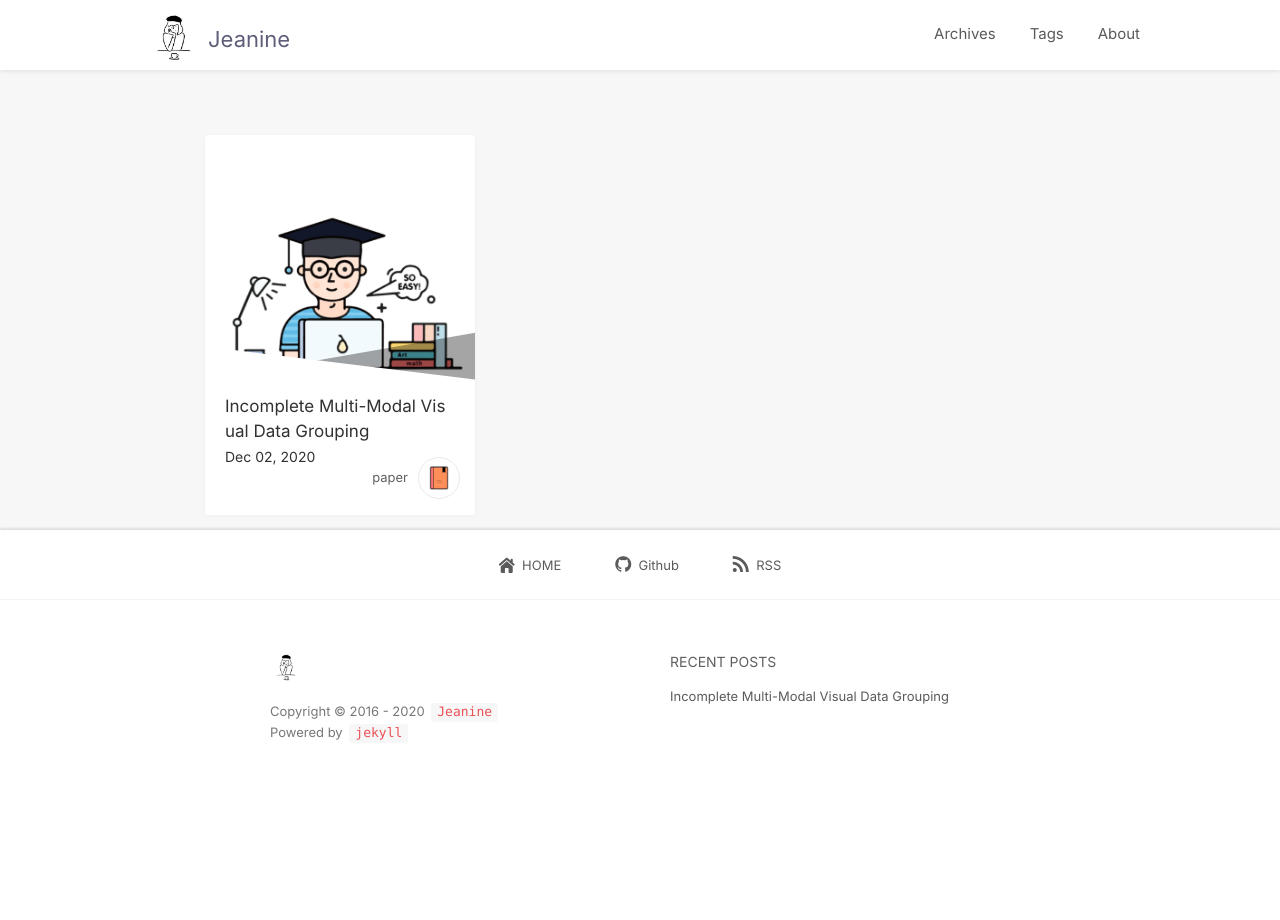
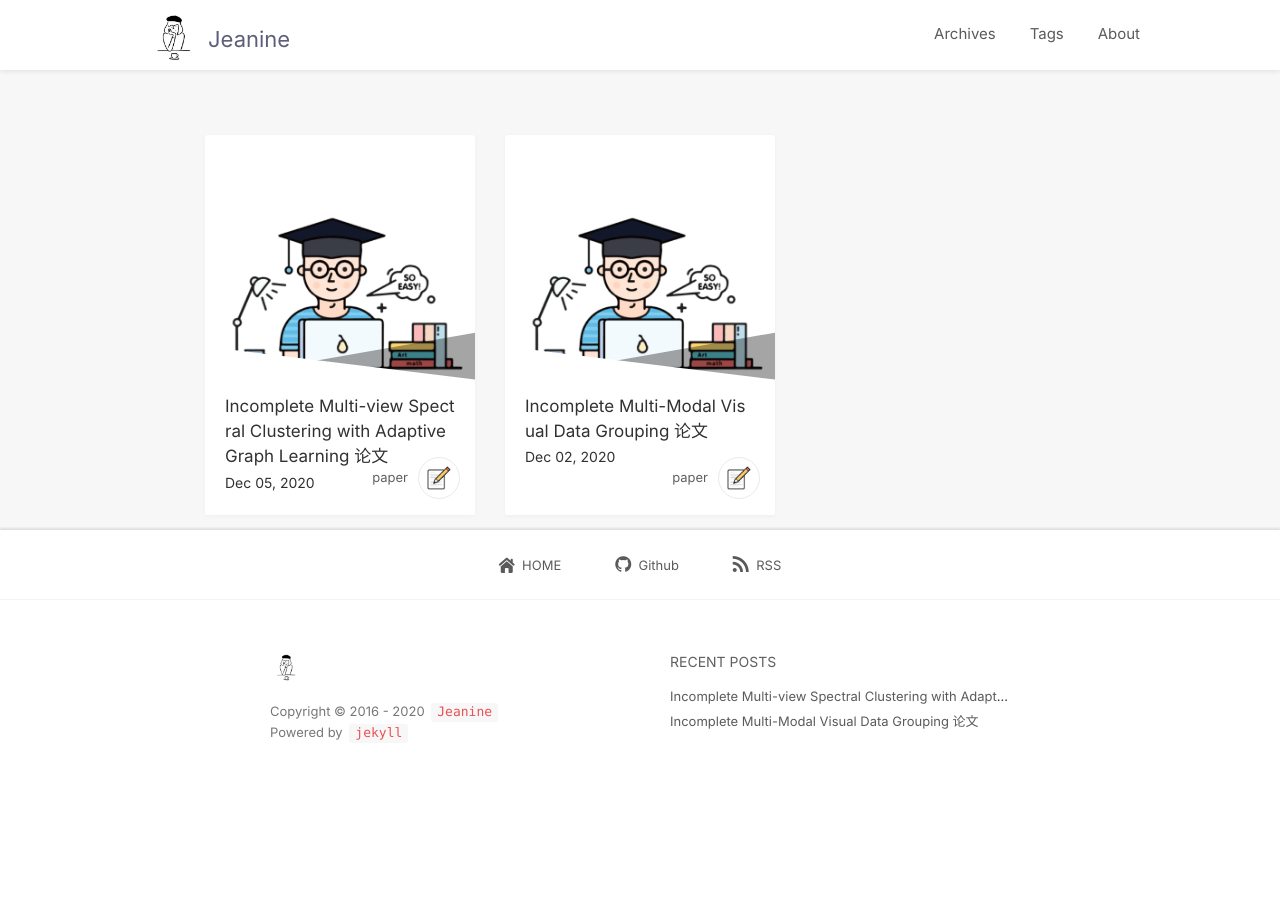
Before and after one commit to Jeaninezpp/Jeaninezpp.github.io, a Jekyll site: the page built from index.html, in a window 1280 px wide. Built offline with Jekyll 4.4.1, drawn with Linux system fonts in a browser that asks for light colours; nearby versions of some CDN libraries; the list of posts is cut into pages by our own code; comment, search, counter and statistics services are not loaded; some of the changed lines change nothing that is shown.

Commit message:
add PaperNote IMVSC-AGL

```diff
--- a/_posts/2020-12-02-Incomplete-Multi-Modal-Visual-Data-Grouping.md
+++ b/_posts/2020-12-02-Incomplete-Multi-Modal-Visual-Data-Grouping.md
@@ -1,17 +1,17 @@
 ---
 layout: post
-title: Incomplete Multi-Modal Visual Data Grouping
-date: 2020-12-02 21:00:00
+title: Incomplete Multi-Modal Visual Data Grouping 论文
+date: 2020-12-02 21:00:00 +0800
 category: paper
-tags: Paper
+tags: ["paper","multi-view","incomplete"]
 thumbnail: /style/image/paper.png
-icon: book
+icon: paper
 ---
 
 * content
 {:toc}
 
-## 文章信息
+## Info
 
 文章来源：IJCAI-16
 
--- /dev/null
+++ b/_posts/2020-12-05-Incomplete-Multi-view-Spectral-Clustering-with-Adaptive-Graph-Learning.md
@@ -0,0 +1,115 @@
+---
+layout: post
+title: Incomplete Multi-view Spectral Clustering with Adaptive Graph Learning 论文
+date: 2020-12-05 15:05:00 +0800
+category: paper
+tags: ["paper","multi-view","incomplete","graph"]
+thumbnail: /style/image/paper.png
+icon: paper
+---
+
+
+* content
+{:toc}
+
+## Info
+来源：2020 Cybernetics
+
+作者：文杰, Yong Xu∗, Senior Member, IEEE, Hong Liu
+
+缺失多视图论文汇总：[https://github.com/Jeaninezpp/Incomplete-multi-view-clustering](https://github.com/Jeaninezpp/Incomplete-multi-view-clustering)
+
+##  关键词
+缺失多视图聚类；图学习
+
+## Introduction
+缺失方法可以分为两类：
+- **基于矩阵分解的**：
+	- 通过矩阵分解得到地位的一致表示。如[（PMVC）](https://blog.csdn.net/zpainter/article/details/106229861)
+	- 先填充，然后使用**加权**非负矩阵分解学习一致表示。（MIC），给缺失填充样本较小的权重。
+	- **存在问题**：这些基于矩阵分解的方法，共同的问题是它们仅关注于学习一致的表示，而忽略了数据的内在结构，这不能保证所学习到的表示的紧凑性和可辨别性。
+- **基于图的**：
+	- 旨在学习低维表示。比基于矩阵分解的方法更能有效的探索数据的几何结构。
+	- 因此图的创建非常重要，但是因为缺失的原因，无法构造出完整的连接所有样本的图。
+		- 先填充。然而缺失比例高时，填充的部分主导表示的学习。
+		- [27]使用矩阵分解得到的潜在表示来获得包含全局信息的图。
+- **现有方法局限性**
+	- 需要有一些样本在所有视图都是完整的。case （a）PMVC/IMG都可以处理。
+![在这里插入图片描述](https://img-blog.csdnimg.cn/20200612121833177.png)
+	- 基于图的方法无法学到全局最优的一致表示。因为子空间学习过程和图构造的过程分离。
+- 本文方法：
+	- 联合学习低维一致表示和相似图，这样可以获得全局最优的一致表示。
+	- 间接的从各个视图的低维表示中学到一个一致的表示。
+
+## 相关工作
+1. **谱聚类**
+![在这里插入图片描述](https://img-blog.csdnimg.cn/20200612121042573.png)
+L 最小c个特征值对应的特征向量构成$n\times c$的F，作为低维表示。
+
+2. **多视图子空间学习**
+![在这里插入图片描述](https://img-blog.csdnimg.cn/20200612121353144.png)
+Gao el al. 提出MVSC 学到一致的聚类指示矩阵。将图重建和低维表示学习结合在一起，学到一个局部最优的一致表示F，再使用k-means得到最终的聚类结果。
+
+## 方法
+- Graph-based 方法存在问题：
+	- 每个视图都有缺失，各自构造的图尺寸不一样。
+		- 均值填充。
+			- 导致缺失的样本被视为同一类，以同样的权重相连，这使得缺失的样本在低维子空间中被拉在一起，无论他们是否来自同一类。因此这样的图填充方法不合理，尤其是在大比例缺失的情况下。
+			- 更合理的方法是**将这些缺失样本相连的权重设置为０**。这样缺失视图中不确定的相似信息将不会在学习数据聚类表示中起负面作用。仅利用可用样本的真实相似性信息来指导表示学习，有利于获得更可靠的数据聚类表示，不免缺失视图的负面影响。
+	- 不能反应出所有样本之间的关系。
+
+### 如何将缺失样本权重置为0
+$Z^{(v)}$是未缺失样本的图，$\bar{Z}^{(v)}$是整张图。
+通过索引矩阵将$Z^{(v)}$缺失样本部分填充为0变成$\bar{Z}^{(v)}$
+$\bar{Z}^{(v)}={G^{(v)}}^T Z^{(v)} G^{(v)}$
+![在这里插入图片描述](https://img-blog.csdnimg.cn/20200612125343678.png)
+因此$\bar{L}^{(v)}={G^{(v)}}^T L^{(v)} G^{(v)}$
+
+得到缺失版的MVSC：
+![在这里插入图片描述](https://img-blog.csdnimg.cn/20200612125022606.png)
+考虑到：
+(1) 数据源于低秩的子空间，
+(2) 非负的图有利于改善聚类性能并使学到的图更具有解释性。
+
+**添加：
+(1) 对图的低秩约束
+(2) 对图的非负约束**
+
+### 目标函数
+从而目标函数可以写成
+![在这里插入图片描述](https://img-blog.csdnimg.cn/20200612130324546.png)
+
+---
+其中
+$\sum_{v} \operatorname{Tr}\left(F^{T} G^{(v) T} L^{(v)} G^{(v)} F\right)$
+等价于
+$$\frac{1}{2}\sum_{j=1}^{n} \sum_{i=1}^{n}\|F_{i,:}-F_{j,:}\|_{2}^{2} \sum_{v} \bar{W}_{i, j}^{(v)}$$
+
+表明了权重为多个图的相似度之和。
+然而在缺失多视图聚类中，这样的方式同等的对待缺失样本的权重和非缺失样本的权重。
+这样导致，**属于相同类的样本权重可能会低于不同类的样本权重**。当相同类样本缺失较多，而不同类缺失较少时。
+
+- 为解决这个问题，我们提出从**聚类指示矩阵们**中学习一致的表示。
+![在这里插入图片描述](https://img-blog.csdnimg.cn/20200612204850467.png)
+8式与7式主要不同在于，7式是从多个拉普拉斯矩阵得到一个聚类指示矩阵，而8式是每个拉普拉斯矩阵得到一个拉普拉斯矩阵。
+- 使用 $\Gamma(\cdot)$ 来度量每个视图的表示 $F^{(v)}$与一致表示 $U$ 之间的不相似性。除以各自的F范数达到归一化的目的，具有可比性。
+![在这里插入图片描述](https://img-blog.csdnimg.cn/20200612205049154.png)
+K选择线性核，$K_U=UU^T$，原因有二。
+且
+$$\left\|K_{U}\right\|_{F}^{2}=tr(K^TK)=tr(UU^TUU^T)=tr(UU^T)=tr(U^TU)=tr(I_c)=c$$
+带入9式中得到
+![](https://img-blog.csdnimg.cn/20200612225351298.png)
+最终8式可以具体写为下面的**目标函数**：
+![在这里插入图片描述](https://img-blog.csdnimg.cn/20200612225448376.png)
+
+
+## 优化
+使用ADMM
+
+## 实验
+![在这里插入图片描述](https://img-blog.csdnimg.cn/20200612232424100.png?x-oss-process=image/watermark,type_ZmFuZ3poZW5naGVpdGk,shadow_10,text_aHR0cHM6Ly9ibG9nLmNzZG4ubmV0L3pwYWludGVy,size_16,color_FFFFFF,t_70)
+![在这里插入图片描述](https://img-blog.csdnimg.cn/2020061223315963.png?x-oss-process=image/watermark,type_ZmFuZ3poZW5naGVpdGk,shadow_10,text_aHR0cHM6Ly9ibG9nLmNzZG4ubmV0L3pwYWludGVy,size_16,color_FFFFFF,t_70)
+
+
+## 缺点
+时间复杂度为：$O\left(\tau\left(k n^{3}+n^{3}+\sum_{v} n_{v}^{3}\right)\right)$
```
